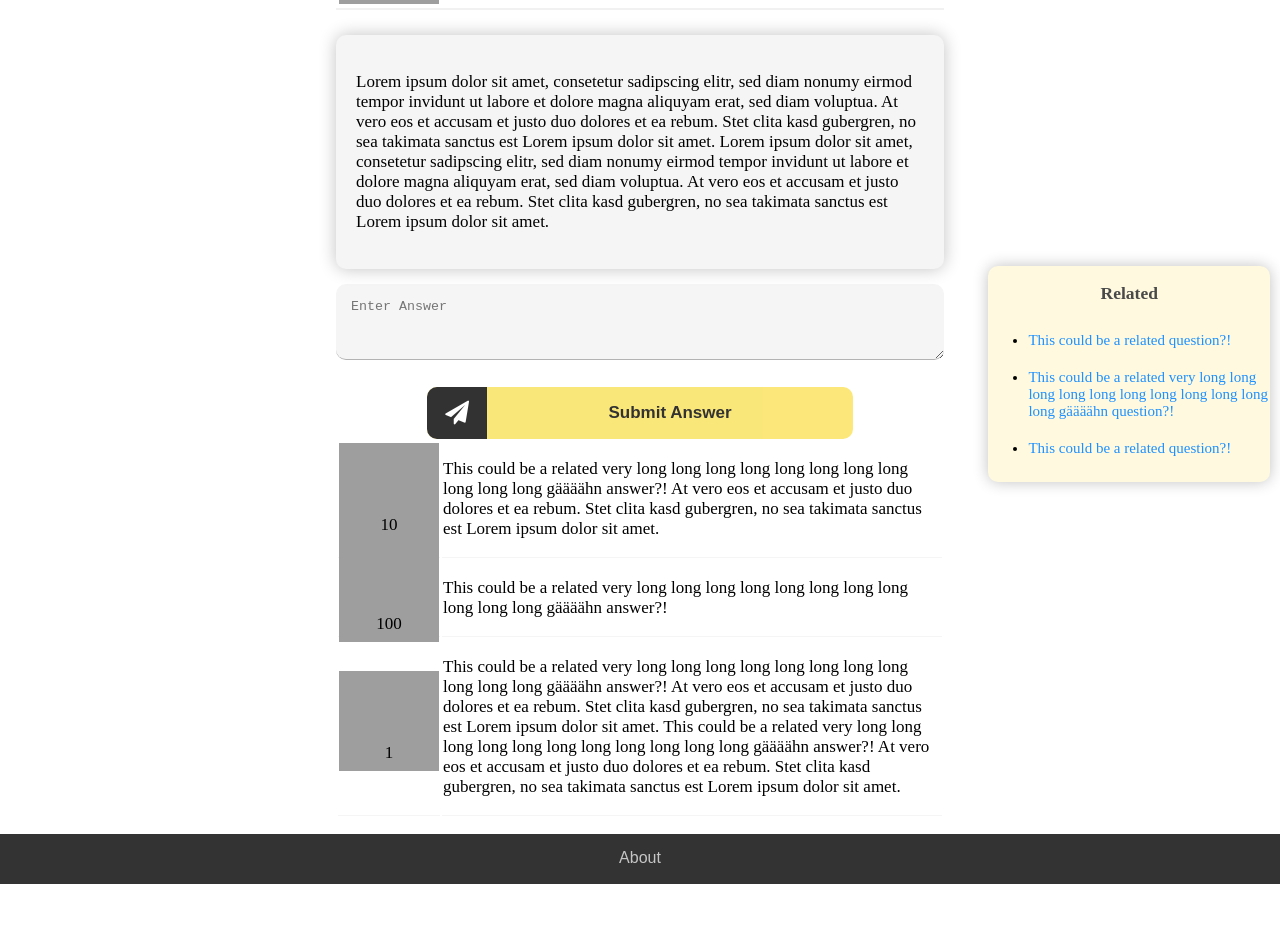
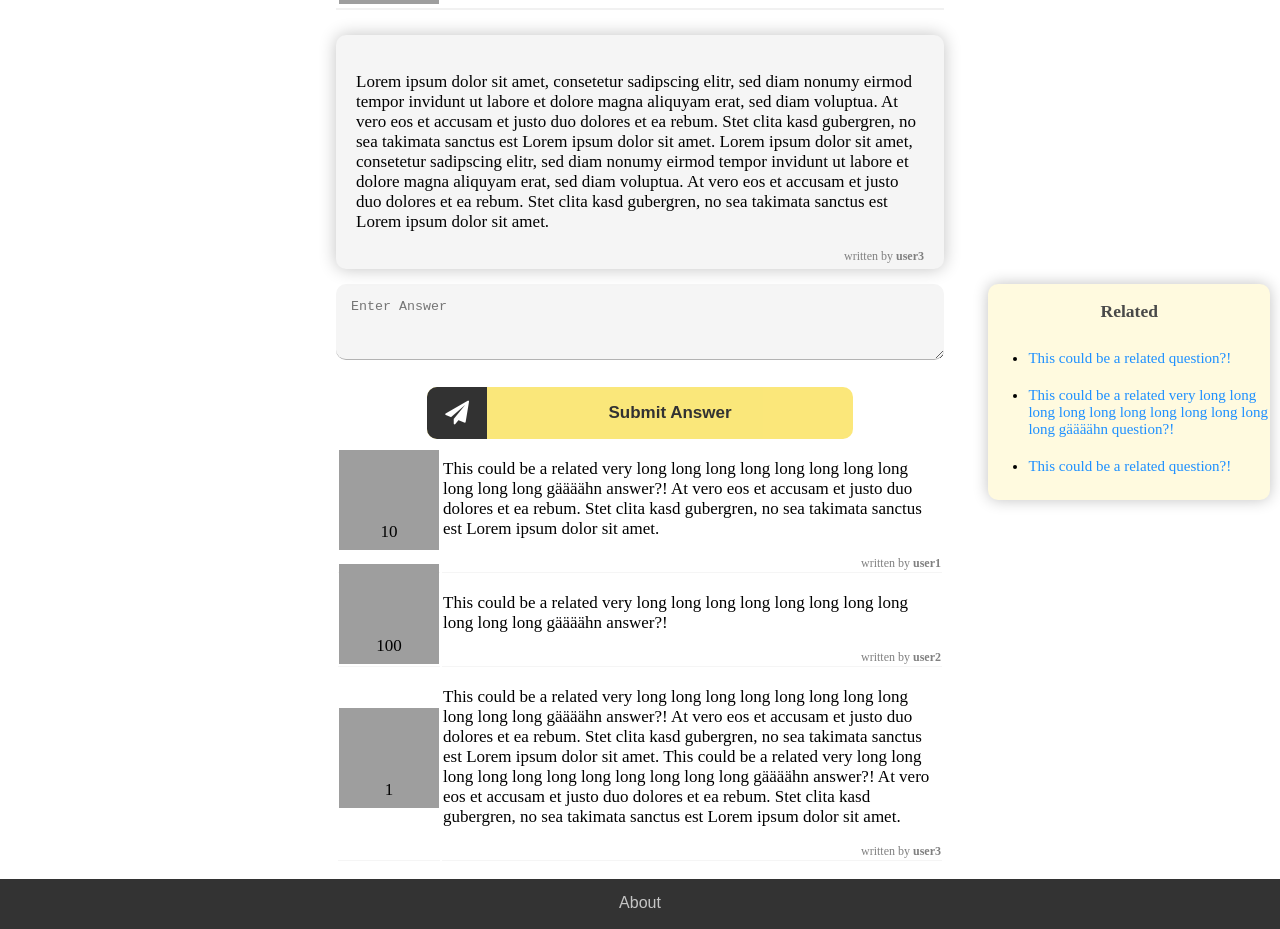
Before and after one commit to needpeeling/web_technology_tug, a plain HTML site: page question.html in a window 1280 px wide. Shown: the part 146-1075 px from the top of the page. Before the commit the page ends 1030 px from the top, so only its background shows below. Drawn offline with Linux system fonts and the light colour scheme; grey boxes are pictures that could not be loaded.

Commit message:
add username to question/answer

```diff
--- a/question.html
+++ b/question.html
@@ -54,6 +54,7 @@
                 sed diam voluptua. At vero eos et accusam et justo duo dolores et ea rebum. Stet clita kasd gubergren,
                 no sea takimata sanctus est Lorem ipsum dolor sit amet.
             </p>
+            <p class="user">written by <b>user3</b></p>
         </div>
 
         <form action="" method="POST">
@@ -74,6 +75,7 @@
                         At vero eos et accusam et justo duo dolores et ea rebum. Stet clita kasd gubergren,
                         no sea takimata sanctus est Lorem ipsum dolor sit amet.
                      </p>
+                     <p class="user">written by <b>user1</b></p>
                 </td>
             </tr>
             <tr>
@@ -85,6 +87,8 @@
                 </td>
                 <td class="answer-td">
                     <p>This could be a related very long long long long long long long long long long long gäääähn answer?!</p>
+                    <p class="user">written by <b>user2</b></p>
+
                 </td>
             </tr>
             <tr>
@@ -102,6 +106,7 @@
                         At vero eos et accusam et justo duo dolores et ea rebum. Stet clita kasd gubergren,
                         no sea takimata sanctus est Lorem ipsum dolor sit amet.
                      </p>
+                     <p class="user">written by <b>user3</b></p>
                 </td>
             </tr>
         </table>
--- a/styles/question.css
+++ b/styles/question.css
@@ -189,6 +189,13 @@ hr {
     margin-top: -28px;
 }
 
+.user {
+    float: right;
+    margin: 0px;
+    font-size: 12px;
+    color: grey;
+}
+
 
 @media screen and (max-width: 1000px) {
     .container {
```
Also changed, not shown: styles/404.css (+10 -0 lines).
